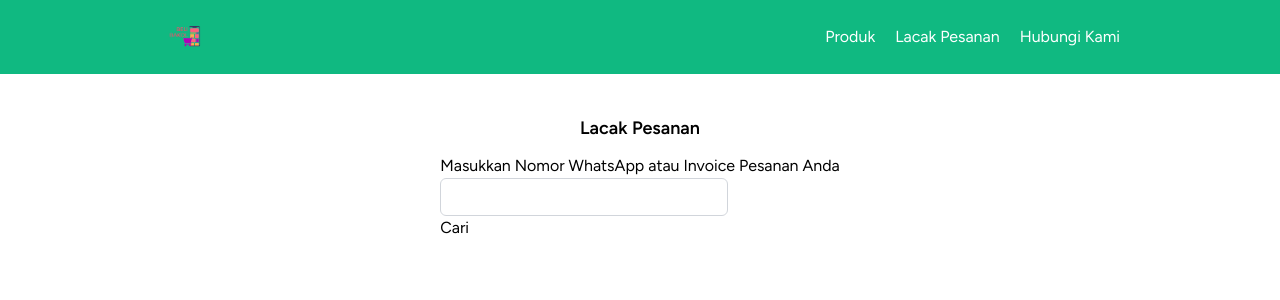
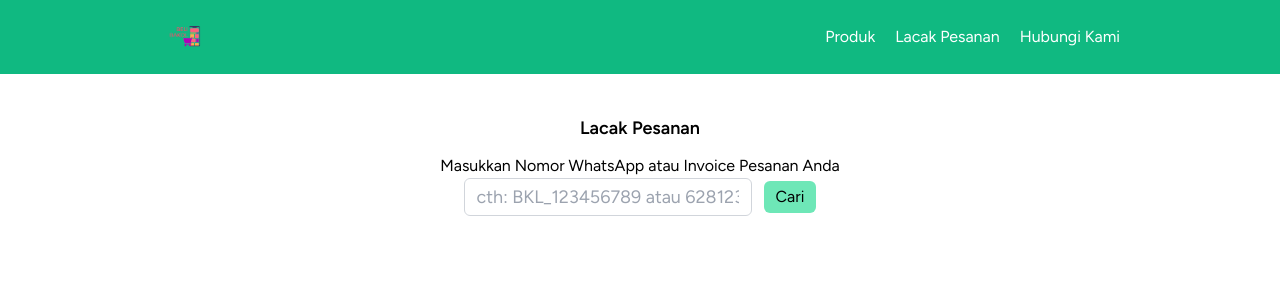
Before and after one commit to faisal01h/bakol-client-web, a Next.js app: page /track in a window 1280 px wide. Shown: the top 300 px of the page. Built offline with nearby package versions, Linux system fonts and the light colour scheme.

Commit message:
API Endpoint update

```diff
--- a/src/pages/products/[categorySlug]/index.tsx
+++ b/src/pages/products/[categorySlug]/index.tsx
@@ -141,7 +141,6 @@ export default function ProductsByCategory() {
                             return (
                                 <div
                                     key={i}
-                                    data-aos="fade-up"
                                     className={`${activeSku === product.sku? "bg-emerald-600 shadow shadow-emerald-300 text-white" : ""} group cursor-pointer shadow w-56 hover:bg-emerald-500 px-3 py-2 rounded-md transition-all hover:scale-105`}
                                     onClick={() => {
                                         setActiveSku(product.sku)
--- a/src/pages/products/index.tsx
+++ b/src/pages/products/index.tsx
@@ -11,7 +11,6 @@ export default function Products() {
     useEffect(() => {
         getCategories()
         .then((e) => {
-            console.log(e)
             setProducts(e.data);
             setLoading(false);
         })
--- a/src/pages/track.tsx
+++ b/src/pages/track.tsx
@@ -50,20 +50,21 @@ export default function Track() {
         <meta name="description" content="Temukan berbagai pilihan produk digital dengan harga terbaik di BeliBakol. Nikmati kemudahan transaksi, berbagai metode pembayaran, dan layanan pelanggan yang responsif." />
         <meta name="keywords" content="belibakol, bakol, pulsa, listrik, token, telco, voucher, game, paket data" />
       </Head>
-      <div className='flex flex-col gap-5 py-5'>
+      <div className='flex flex-col gap-5 py-5 px-8'>
         <div>
 
         </div>
         <div className='flex flex-col gap-3 items-center' data-aos="fade-down">
             <h2 className='text-center text-lg font-semibold'>Lacak Pesanan</h2>
-            <form method='get'>
-                <div className='flex flex-col'>
-                    <label htmlFor="query">Masukkan Nomor WhatsApp atau Invoice Pesanan Anda</label>
-                    <input type="text" id="query" name="query"className="border border-gray-300 text-lg rounded-md px-3 py-1 font-mono w-72 text-center" />
+            <form method='get' className='flex flex-col justify-center items-center'>
+                <label htmlFor="query" className='text-center'>Masukkan Nomor WhatsApp atau Invoice Pesanan Anda</label>
+                <div className='flex sm:flex-col lg:flex-row flex-wrap justify-center items-center gap-3'>
+                    <input type="text" id="query" name="query" placeholder="cth: BKL_123456789 atau 628123456789" className="border border-gray-300 text-lg rounded-md px-3 py-1 w-72 text-center" />
+                    <div>
+                        <button type="submit" className='bg-emerald-300 w-fit py-1 px-3 rounded-md hover:bg-emerald-400 transition-all'>Cari</button>
+                    </div>
                 </div>
-                <div>
-                    <button type="submit">Cari</button>
-                </div>
+
             </form>
         </div>
         <div className='flex flex-col px-8 lg:px-40 gap-3 mb-5'>
@@ -71,7 +72,7 @@ export default function Track() {
             transactions.length > 0 ?
             transactions.map((e, i) => {
                 return (
-                    <div key={i} data-aos="fade-right" className='border shadow rounded-md px-3 py-1'>
+                    <Link href={`/checkout/${e.invoice}`} key={i} data-aos="fade-right" className='border shadow rounded-md px-3 py-1 hover:scale-105 hover:bg-emerald-300 transition-all'>
                         <span className='font-bold'>{e.invoice}</span>
                         <div className='flex justify-between'>
                             <div className='flex flex-col'>
@@ -84,7 +85,7 @@ export default function Track() {
                                 <span className='font-semibold'>Rp{Intl.NumberFormat('id').format(e.selling_price)},-</span>
                             </div>
                         </div>
-                    </div>
+                    </Link>
                 )
             }) :
             loading ? <p>Loading...</p>
--- a/src/utils/bakolApi.tsx
+++ b/src/utils/bakolApi.tsx
@@ -11,7 +11,7 @@ export const countryCodes = [
 
 export function getProducts(query?: ProductSearchQuery) {
     // let products: Array<any> = [];
-    return axios.get(`${process.env.NEXT_PUBLIC_HOST_URL}/api/products?name=${query?.name}&price=${query?.price}&category=${query?.category}`)
+    return axios.get(`${process.env.NEXT_PUBLIC_HOST_URL}/v1/products?name=${query?.name}&price=${query?.price}&category=${query?.category}`)
     .then((response) => {
         return response.data;
     })
@@ -19,7 +19,7 @@ export function getProducts(query?: ProductSearchQuery) {
 }
 
 export function getProduct(sku: any) {
-    return axios.get(`${process.env.NEXT_PUBLIC_HOST_URL}/api/products/details/${sku}`)
+    return axios.get(`${process.env.NEXT_PUBLIC_HOST_URL}/v1/products/details/${sku}`)
     .then((response) => {
         return response.data;
     })
@@ -27,7 +27,7 @@ export function getProduct(sku: any) {
 }
 
 export function getCategories(name?: string) {
-    return axios.get(`${process.env.NEXT_PUBLIC_HOST_URL}/api/products/categories${name? `?name=${name}` : ""}`)
+    return axios.get(`${process.env.NEXT_PUBLIC_HOST_URL}/v1/products/categories${name? `?name=${name}` : ""}`)
     .then((response) => {
         return response.data;
     })
@@ -35,7 +35,7 @@ export function getCategories(name?: string) {
 }
 
 export function getProductsByCategory(category: string | string[]) {
-    return axios.get(`${process.env.NEXT_PUBLIC_HOST_URL}/api/products/category/${category}`)
+    return axios.get(`${process.env.NEXT_PUBLIC_HOST_URL}/v1/products/category/${category}`)
     .then((response) => {
         return response.data;
     })
@@ -43,7 +43,7 @@ export function getProductsByCategory(category: string | string[]) {
 }
 
 export function checkPln(meterNumber: any) {
-    return axios.get(`${process.env.NEXT_PUBLIC_HOST_URL}/api/products/pln?destination=${meterNumber}`)
+    return axios.get(`${process.env.NEXT_PUBLIC_HOST_URL}/v1/products/pln?destination=${meterNumber}`)
     .then((response) => {
         return response.data;
     })
@@ -59,7 +59,7 @@ export function csrf() {
 }
 
 export function createInvoice(sku: any, phone: any, destination: any) {
-    return axios.post(`${process.env.NEXT_PUBLIC_HOST_URL}/api/checkout`, {
+    return axios.post(`${process.env.NEXT_PUBLIC_HOST_URL}/v1/checkout`, {
         sku,
         phone,
         destination
@@ -72,7 +72,7 @@ export function createInvoice(sku: any, phone: any, destination: any) {
 }
 
 export function createPayment(invoice: any, payment_method: any) {
-    return axios.post(`${process.env.NEXT_PUBLIC_HOST_URL}/api/transaction/pay`, {
+    return axios.post(`${process.env.NEXT_PUBLIC_HOST_URL}/v1/transaction/pay`, {
         invoice,
         payment_method
     })
@@ -83,7 +83,7 @@ export function createPayment(invoice: any, payment_method: any) {
 }
 
 export function getTransaction(invoice: any) {
-    return axios.get(`${process.env.NEXT_PUBLIC_HOST_URL}/api/transaction/check?invoice=${invoice}`)
+    return axios.get(`${process.env.NEXT_PUBLIC_HOST_URL}/v1/transaction/check?invoice=${invoice}`)
     .then((response) => {
         return response.data;
     })
@@ -91,7 +91,7 @@ export function getTransaction(invoice: any) {
 }
 
 export function trackTransaction(query: any) {
-    return axios.get(`${process.env.NEXT_PUBLIC_HOST_URL}/api/transaction/track/${query}`)
+    return axios.get(`${process.env.NEXT_PUBLIC_HOST_URL}/v1/transaction/track/${query}`)
     .then((response) => {
         return response.data;
     })
```
